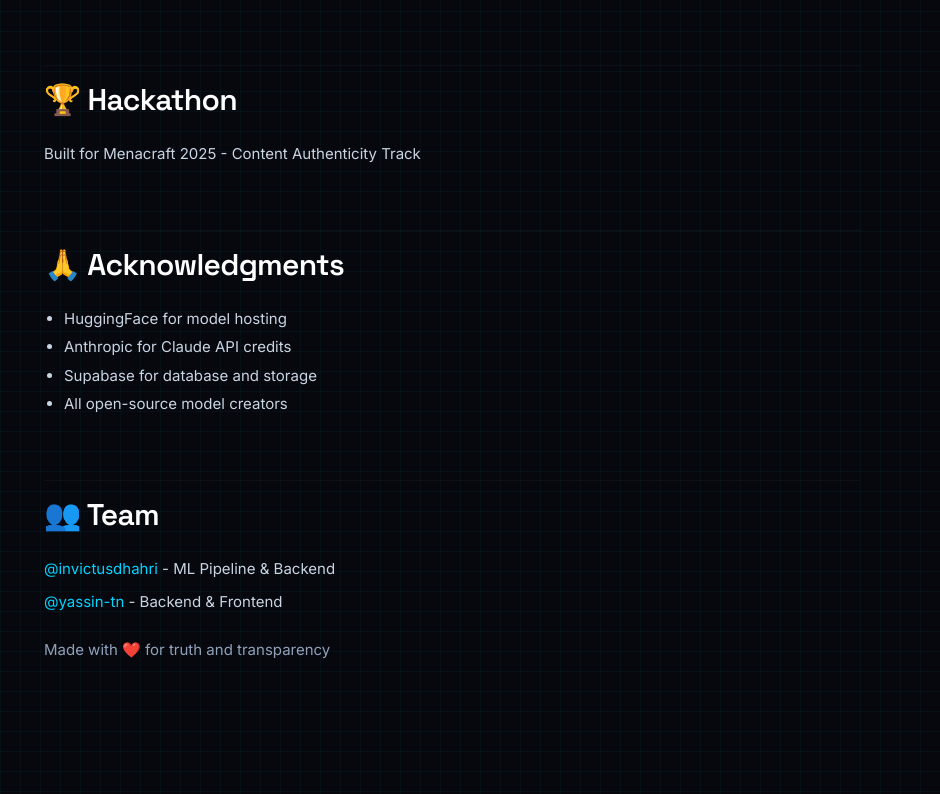
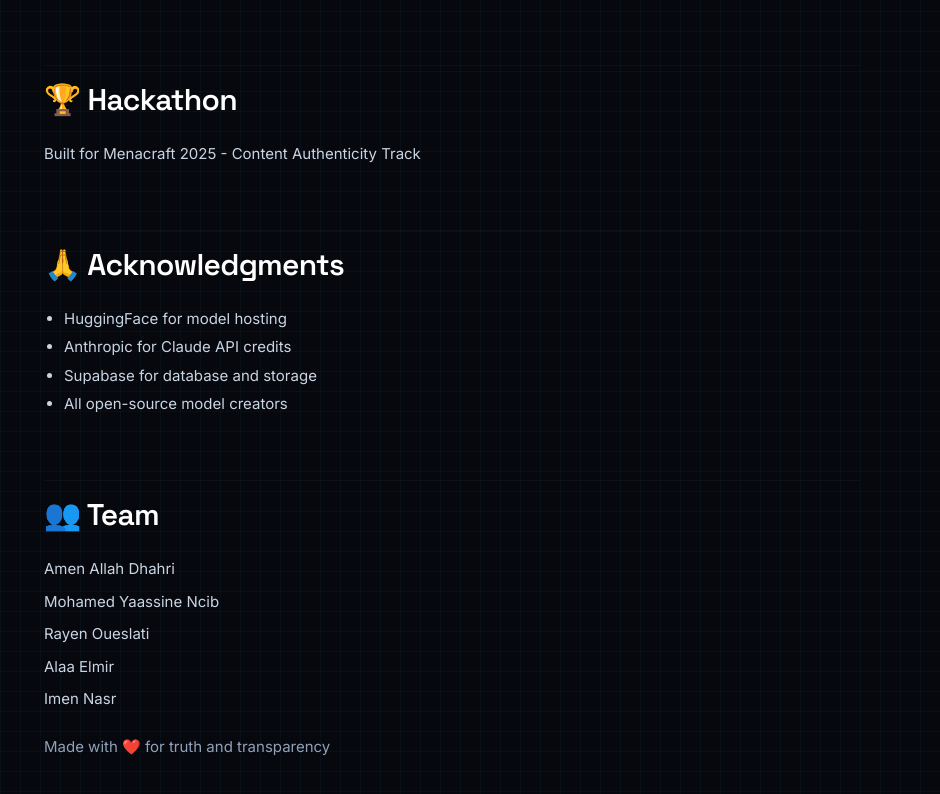
Before and after one commit to invictusdhahri/goldemguard, a Next.js app in the folder apps/frontend/: page /docs in a window 1280 px wide. Shown: the part 3629-4423 px from the top of the page, without its empty margins (340-1280 px from the left). Built offline with nearby package versions, Linux system fonts and the light colour scheme.

Commit message:
Updated navigation and team section by linking all documentation buttons to /docs and simplifying team member display.
Connected all documentation links (header, CTA, and footer) to the /docs route and updated the team section to display names only without roles or links.

```diff
--- a/apps/frontend/components/docs/DocsPage.tsx
+++ b/apps/frontend/components/docs/DocsPage.tsx
@@ -244,28 +244,11 @@ export function DocsPage() {
 
             <DocsSection id="team" title="👥 Team">
               <ul className="space-y-2 text-slate-300">
-                <li>
-                  <a
-                    href="https://github.com/invictusdhahri"
-                    className="text-cyan hover:underline"
-                    target="_blank"
-                    rel="noopener noreferrer"
-                  >
-                    @invictusdhahri
-                  </a>{' '}
-                  - ML Pipeline &amp; Backend
-                </li>
-                <li>
-                  <a
-                    href="https://github.com/yassin-tn"
-                    className="text-cyan hover:underline"
-                    target="_blank"
-                    rel="noopener noreferrer"
-                  >
-                    @yassin-tn
-                  </a>{' '}
-                  - Backend &amp; Frontend
-                </li>
+                <li>Amen Allah Dhahri</li>
+                <li>Mohamed Yaassine Ncib</li>
+                <li>Rayen Oueslati</li>
+                <li>Alaa Elmir</li>
+                <li>Imen Nasr</li>
               </ul>
               <p className="mt-6 text-slate-400">Made with ❤️ for truth and transparency</p>
             </DocsSection>
--- a/apps/frontend/components/landing/CTA.tsx
+++ b/apps/frontend/components/landing/CTA.tsx
@@ -51,9 +51,9 @@ export default function CTA() {
               Get Started Free
               <ArrowRight size={18} />
             </Link>
-            <a href="#" className="btn-ghost text-base" style={{ padding: "13px 32px", fontSize: "16px" }}>
+            <Link href="/docs" className="btn-ghost text-base" style={{ padding: "13px 32px", fontSize: "16px" }}>
               View Documentation
-            </a>
+            </Link>
           </div>
 
           {/* Trust row */}
--- a/apps/frontend/components/landing/Footer.tsx
+++ b/apps/frontend/components/landing/Footer.tsx
@@ -34,16 +34,21 @@ export default function Footer() {
 
           {/* Links */}
           <div className="flex items-center gap-6">
-            {["Documentation", "API Reference", "Privacy Policy", "GitHub"].map((link) => (
+            {[
+              { label: "Documentation", href: "/docs" },
+              { label: "API Reference", href: "#" },
+              { label: "Privacy Policy", href: "#" },
+              { label: "GitHub", href: "#" },
+            ].map((link) => (
               <a
-                key={link}
-                href="#"
+                key={link.label}
+                href={link.href}
                 className="text-xs transition-colors duration-200"
                 style={{ color: "#334155" }}
                 onMouseEnter={(e) => ((e.target as HTMLElement).style.color = "#64748b")}
                 onMouseLeave={(e) => ((e.target as HTMLElement).style.color = "#334155")}
               >
-                {link}
+                {link.label}
               </a>
             ))}
           </div>
--- a/apps/frontend/components/landing/Header.tsx
+++ b/apps/frontend/components/landing/Header.tsx
@@ -69,13 +69,13 @@ export default function Header() {
 
         {/* CTAs */}
         <div className="hidden md:flex items-center gap-3">
-          <a
-            href="#"
+          <Link
+            href="/docs"
             className="btn-ghost text-sm"
             style={{ padding: "8px 18px", fontSize: "14px" }}
           >
             Documentation
-          </a>
+          </Link>
           <Link
             href="/dashboard"
             className="btn-primary text-sm"
@@ -119,9 +119,9 @@ export default function Header() {
             </a>
           ))}
           <div className="flex flex-col gap-3 pt-2 border-t" style={{ borderColor: "rgba(255,255,255,0.06)" }}>
-            <a href="#" className="btn-ghost text-center text-sm" style={{ padding: "10px", fontSize: "14px" }}>
+            <Link href="/docs" className="btn-ghost text-center text-sm" style={{ padding: "10px", fontSize: "14px" }} onClick={() => setMenuOpen(false)}>
               Documentation
-            </a>
+            </Link>
             <Link href="/dashboard" className="btn-primary justify-center text-sm" style={{ padding: "10px", fontSize: "14px" }}>
               Launch App <ChevronRight size={14} />
             </Link>
```
